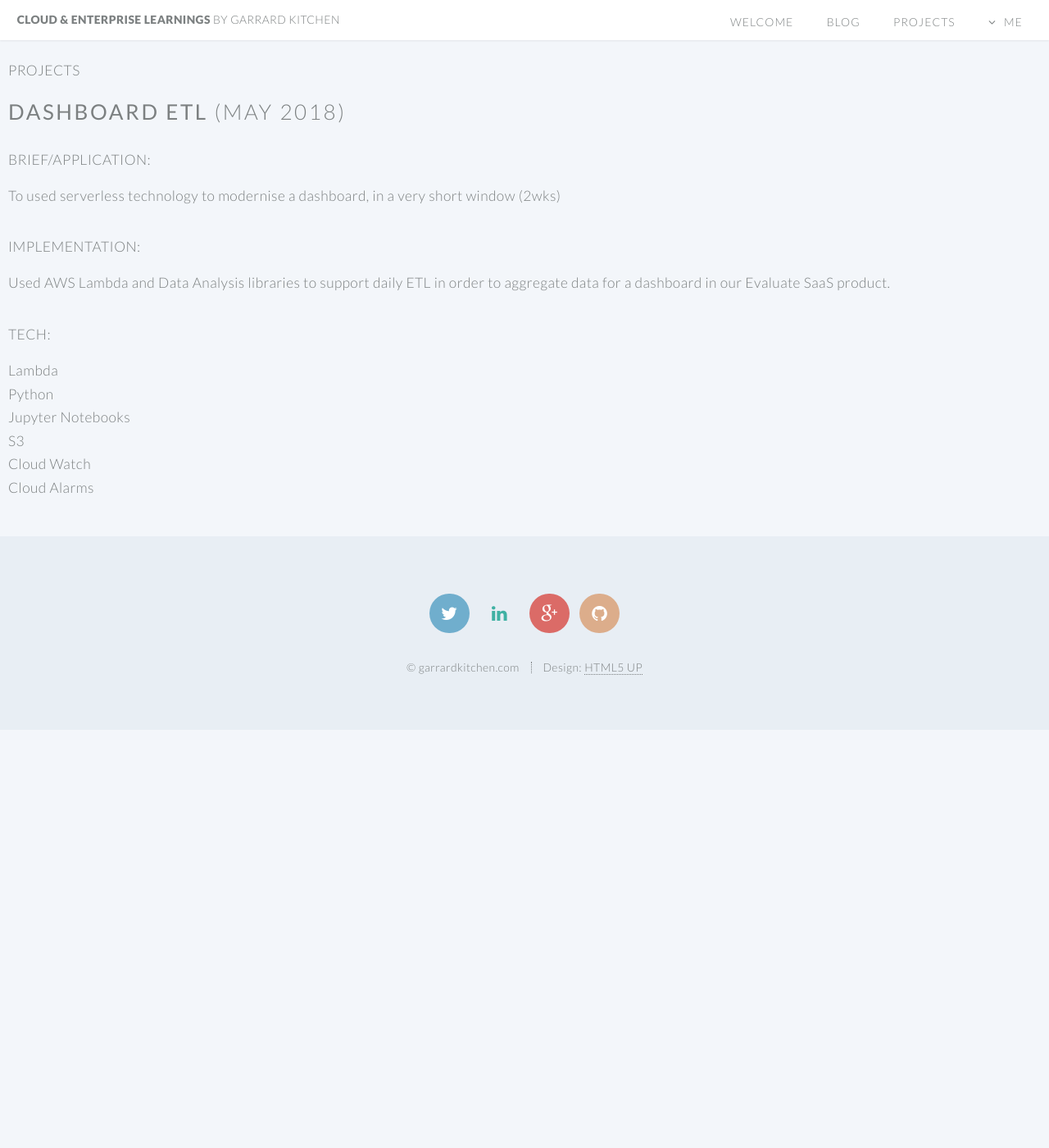
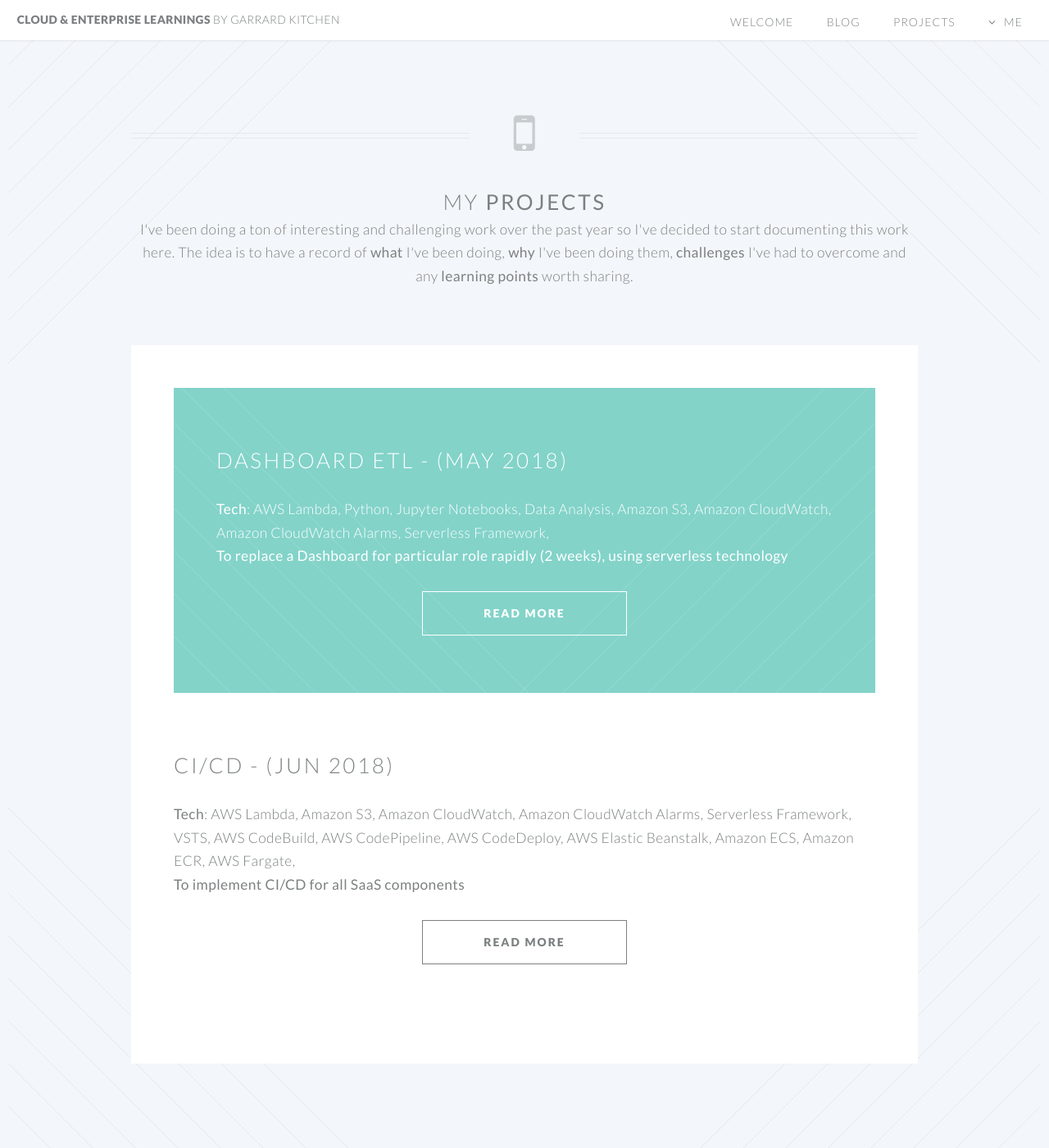
Before and after one commit to garrardkitchen/garrardkitchen-old.github.io, a Jekyll site: the page built from projects.html, in a window 1280 px wide and 1400 px high. Shown: the whole window at 82% size. Built offline with Jekyll 4.4.1, drawn with Linux system fonts in a browser that asks for light colours.

Commit message:
Started to remove default site content and to add my own content. Still very much VIP though

```diff
--- a/_config.yml
+++ b/_config.yml
@@ -9,6 +9,12 @@ baseurl: "" # the subpath of your site, e.g. /blog/
 url: "http://locahost:4000" # the base hostname & protocol for your site
 twitter_username: garrardkitchen
 github_username:  garrardkitchen
+#collections_dir: my_collections
 
 # Build settings
 markdown: kramdown
+
+collections:
+  projects:
+    output: true
+    permalink: /projects/:path/
--- /dev/null
+++ b/_projects/2018-05-01-dashboard-etl.md
@@ -0,0 +1,23 @@
+---
+layout: project
+title: "Dashboard ETL"
+short_date: "May 2018"
+date: 2018-05-01 14:36:23
+brief: To replace a Dashboard for particular role rapidly (2 weeks), using serverless technology
+implementation: Used AWS Lambda and Data Analysis libraries to process a daily ETL to deliver several types of aggregated data for a modernised dashboard.
+product: evaluate
+tech:
+    - AWS Lambda
+    - Python
+    - Jupyter Notebooks
+    - Data Analysis
+    - Amazon S3
+    - Amazon CloudWatch
+    - Amazon CloudWatch Alarms
+    - Serverless Framework
+permalink: /etl.html
+---
+<span class="image featured"><img src="/images/pic02.jpg" alt=""></span>
+A Dashboard page in one of our products was woefully out of date and provide little or no benefit so the argument was made that either we pull it or do something about it.  I'm delighted to report that the latter option was chosen.  The pitch was made and the architecture was drafted and a plan was put in place.
+
+TBC
--- /dev/null
+++ b/_projects/2018-05-18-cicd.md
@@ -0,0 +1,28 @@
+---
+layout: project
+title: "CI/CD"
+short_date: "Jun 2018"
+date: 2018-06-01 14:36:23
+brief: To implement CI/CD for all SaaS components
+implementation:
+product: evaluate
+tech:
+    - AWS Lambda
+    - Amazon S3
+    - Amazon CloudWatch
+    - Amazon CloudWatch Alarms
+    - Serverless Framework
+    - VSTS
+    - AWS CodeBuild
+    - AWS CodePipeline
+    - AWS CodeDeploy
+    - AWS Elastic Beanstalk
+    - Amazon ECS
+    - Amazon ECR
+    - AWS Fargate
+permalink: /cicd.html
+---
+<span class="image featured"><img src="/images/pic02.jpg" alt=""></span>
+Over the last few months we've been developing a SaaS product from a product which is available as a Quick Start (plus  Marketplace) on AWS.  There are several components, core and peripheral, and for their management and scheduling, it is imperative that they be incorporated into a CI/CD pipeline, and for multiple environments.
+
+TBC
--- a/index.html
+++ b/index.html
@@ -23,9 +23,9 @@ layout: landing-page
 							<div class="8u">
 
 								<header>
-									<h2>Behold the <strong>icons</strong> that visualize what you’re all about. or just take up space. your call bro.</h2>
+									<h2>The need to <strong>share</strong> is strong with this one</h2>
 								</header>
-								<p>Sed tristique purus vitae volutpat ultrices. Aliquam eu elit eget arcu comteger ut fermentum lorem. Lorem ipsum dolor sit amet. Sed tristique purus vitae volutpat ultrices. eu elit eget commodo. Sed tristique purus vitae volutpat ultrices. Aliquam eu elit eget arcu commodo.</p>
+								<p>I'm lucky. The job I have and have had for close to 10 years is just the best.  I'm a CTO whom also gets the opportunity to code!!  I know, awesome right?!  I also get to draw architectural diagrams too!  I know what you're thinking; could life get any better?!  I very much doubt it. :-) I've absolute bucket loads I want to share and in time, I hope to do just this.  At a guess, 99 percent will be work related and 1 percent will be personal.</p>
 								<footer>
 									<ul class="buttons">
 										<li><a href="#" class="button">Find Out More</a></li>
--- a/projects.md
+++ b/projects-old.md
@@ -6,7 +6,14 @@ title: Projects
 &nbsp;
 
 
+
+
+
+
+
 # Projects
+
+I've been doing lots of interesting and challenging things over the last year so I've decided to start recording them here.  The idea is to have a record of what I've been doing, why I've been doing them, challenges I've had to overcome and any learning points worth sharing.
 
 ## **Dashboard ETL** (May 2018)
 
--- /dev/null
+++ b/projects.html
@@ -0,0 +1,37 @@
+---
+layout: default
+---
+
+<article id="main">
+    <header class="special container">
+        <span class="icon fa-mobile"></span>
+        <h2>My <strong>Projects</strong></h2>
+
+        <div>
+            I've been doing a ton of interesting and challenging work over the past year so I've decided to start documenting this work here.  The idea is to have a record of <b>what</b> I've been doing, <b>why</b> I've been doing them, <b>challenges</b> I've had to overcome and any <b>learning points</b> worth sharing.
+        </div>
+    </header>
+
+    <section class="wrapper style4 container">
+        <ul class="posts">
+          {% for project in site.projects %}
+            <li class="wrapper {% if forloop.first %} style2 {% else %} style1 {% endif %}">
+              <h2><a href="{{ post.url }}">{{ project.title }} - ({{ project.short_date }})</a></h2>
+
+              <div><label><b>Tech</b>:</label>
+              {% for tag in project.tech %}
+              <span><i>{{tag}}</i>, </span>
+              {% endfor %}
+              </div>
+                <b>{{ project.brief }}</b>
+                <br/>
+                <br/>
+                <section class="special">
+                    <ul class="buttons">
+                        <li><a href="{{ project.url }}" class="button">Read more</a></li>
+                    </ul></section>
+            </li>
+          {% endfor %}
+        </ul>
+    </section>
+</article>
```
Also changed, not shown: _layouts/project.html (added, +29 -0 lines), _posts/2014-08-07-first-post.markdown (deleted, +0 -12 lines), _posts/2014-08-31-duis-in-purus.markdown (deleted, +0 -14 lines), _posts/2014-10-29-morbi-a-semper.md (deleted, +0 -10 lines), _posts/2018-06-22-doc-work.md (added, +10 -0 lines), mytech.md (+12 -6 lines), project/atom.xml (added, +27 -0 lines), project/index.html (added, +13 -0 lines).
